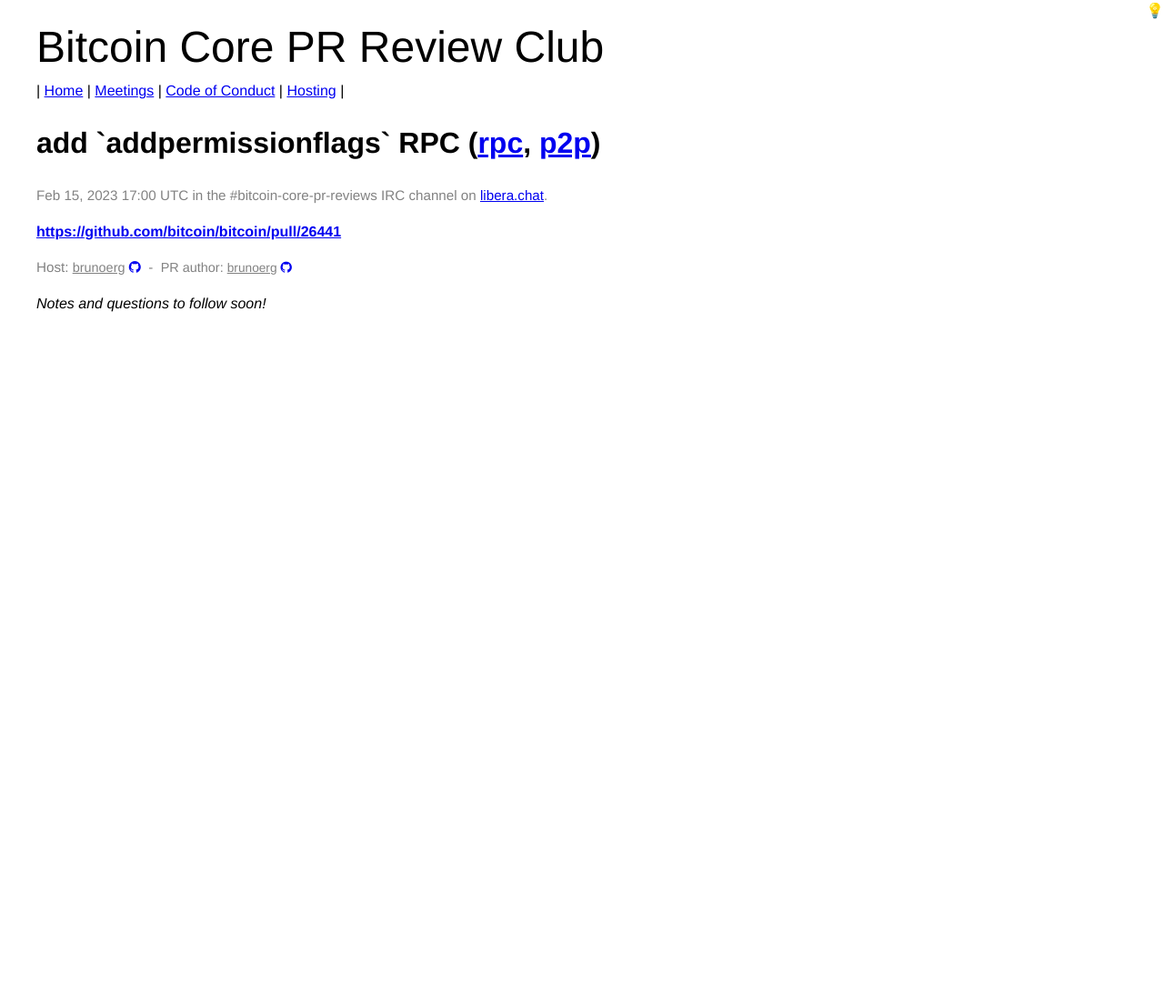
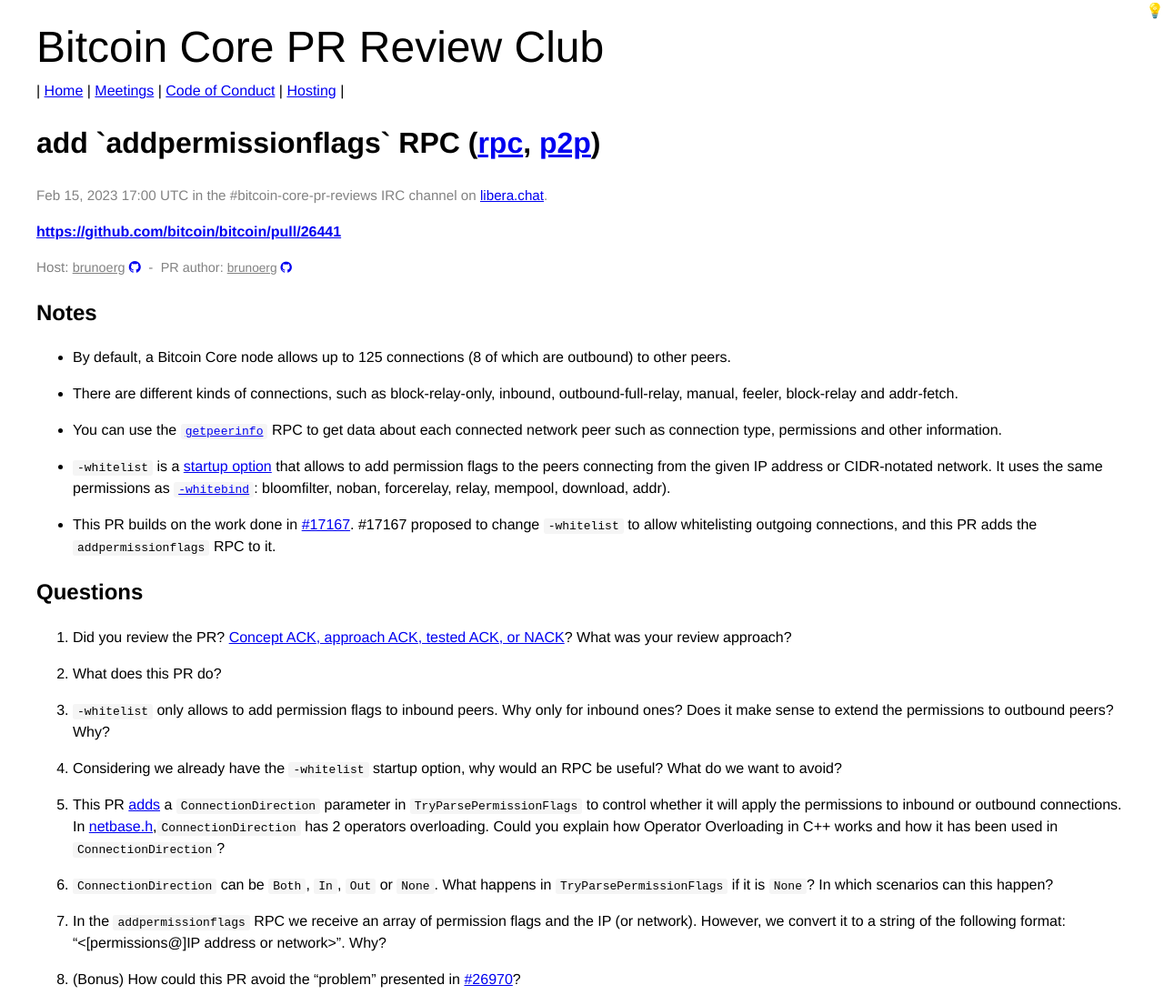
Before and after one commit to bitcoin-core-review-club/website, a Jekyll site: the page built from _posts/2023-02-15-#26441.md, in a window 1280 px wide. Shown: the whole page at 91% size. Built offline with Jekyll 4.4.1, drawn with Linux system fonts in a browser that asks for light colours; before the commit the page ends 916 px from its top, so only the background shows below that.

Commit message:
add notes for n26441

```diff
--- a/_posts/2023-02-15-#26441.md
+++ b/_posts/2023-02-15-#26441.md
@@ -7,18 +7,38 @@
 components: ["rpc", "p2p"]
 host: brunoerg
 status: upcoming
-commit:
+commit: 153e86e
 ---
 
-_Notes and questions to follow soon!_
-
-<!-- TODO: Before meeting, add notes and questions
 ## Notes
 
+- By default, a Bitcoin Core node allows up to 125 connections (8 of which are outbound) to other peers.
+
+- There are different kinds of connections, such as block-relay-only, inbound, outbound-full-relay, manual, feeler, block-relay and addr-fetch.
+
+- You can use the [`getpeerinfo`](https://bitcoincore.org/en/doc/24.0.0/rpc/network/getpeerinfo/) RPC to get data about each connected network peer such as connection type, permissions and other information.
+
+- `-whitelist` is a [startup option](https://github.com/bitcoin/bitcoin/blob/dc905f6c2a60961aee73578fd3092bf90b28409f/src/init.cpp#L523-L525) that allows to add permission flags to the peers connecting from the given IP address or CIDR-notated network. It uses the same permissions as [`-whitebind`](https://github.com/bitcoin/bitcoin/blob/dc905f6c2a60961aee73578fd3092bf90b28409f/src/init.cpp#L519-L521): bloomfilter, noban, forcerelay, relay, mempool, download, addr).
+
+- This PR builds on the work done in [#17167](https://github.com/bitcoin/bitcoin/pull/17167). #17167 proposed to change `-whitelist` to allow whitelisting outgoing connections, and this PR adds the `addpermissionflags` RPC to it.
+
 ## Questions
+
 1. Did you review the PR? [Concept ACK, approach ACK, tested ACK, or NACK](https://github.com/bitcoin/bitcoin/blob/master/CONTRIBUTING.md#peer-review)? What was your review approach?
--->
 
+1. What does this PR do?
+
+1. `-whitelist` only allows to add permission flags to inbound peers. Why only for inbound ones? Does it make sense to extend the permissions to outbound peers? Why?
+
+1. Considering we already have the `-whitelist` startup option, why would an RPC be useful? What do we want to avoid?
+
+1. This PR [adds](https://github.com/bitcoin-core-review-club/bitcoin/commit/7dc3ac9cd5fcbb1da42f57fd02aa2f3dff325dd3#diff-bcb9f9354b59da783335c9a2b9d706fd5679e94bf63d67a17959544ef7255343R23-R24) a `ConnectionDirection` parameter in `TryParsePermissionFlags` to control whether it will apply the permissions to inbound or outbound connections. In [netbase.h](https://github.com/bitcoin/bitcoin/blob/dc905f6c2a60961aee73578fd3092bf90b28409f/src/netbase.h#L38),`ConnectionDirection` has 2 operators overloading. Could you explain how Operator Overloading in C++ works and how it has been used in `ConnectionDirection`?
+
+1. `ConnectionDirection` can be `Both`, `In`, `Out` or `None`. What happens in `TryParsePermissionFlags` if it is `None`? In which scenarios can this happen?
+
+1. In the `addpermissionflags` RPC we receive an array of permission flags and the IP (or network). However, we convert it to a string of the following format: "<[permissions@]IP address or network>". Why?
+
+1. (Bonus) How could this PR avoid the "problem" presented in [#26970](https://github.com/bitcoin/bitcoin/pull/26970)?
 
 <!-- TODO: After meeting, uncomment and add meeting log between the irc tags
 ## Meeting Log
```
